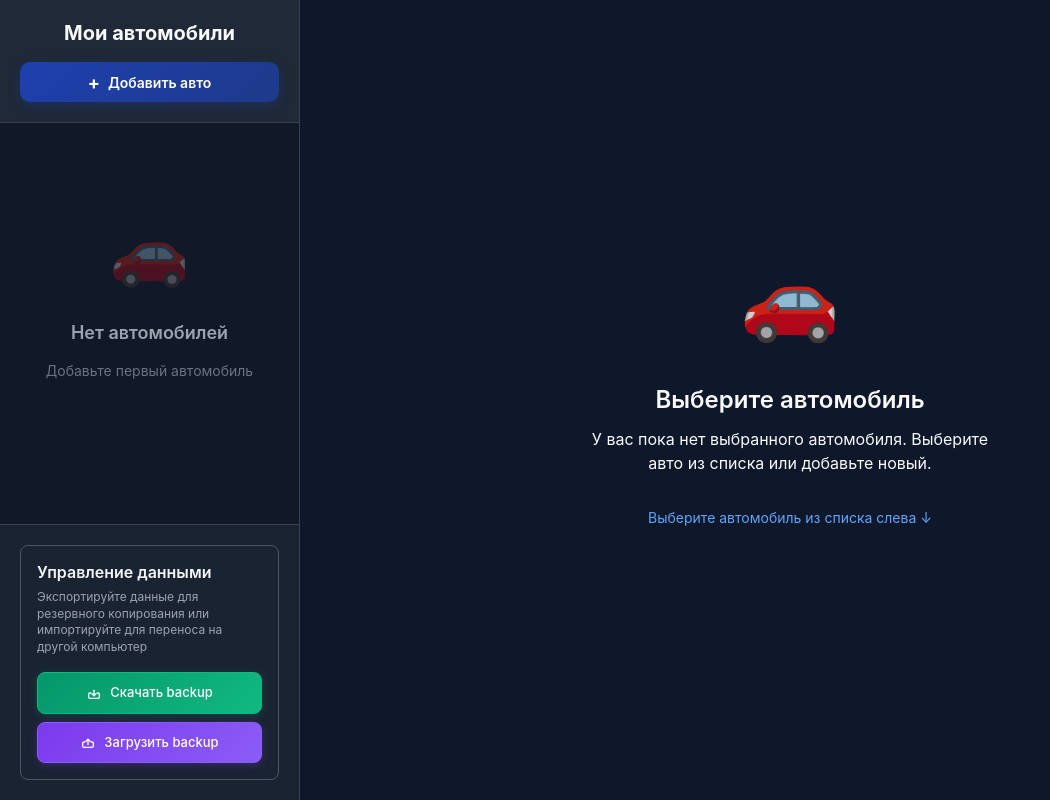
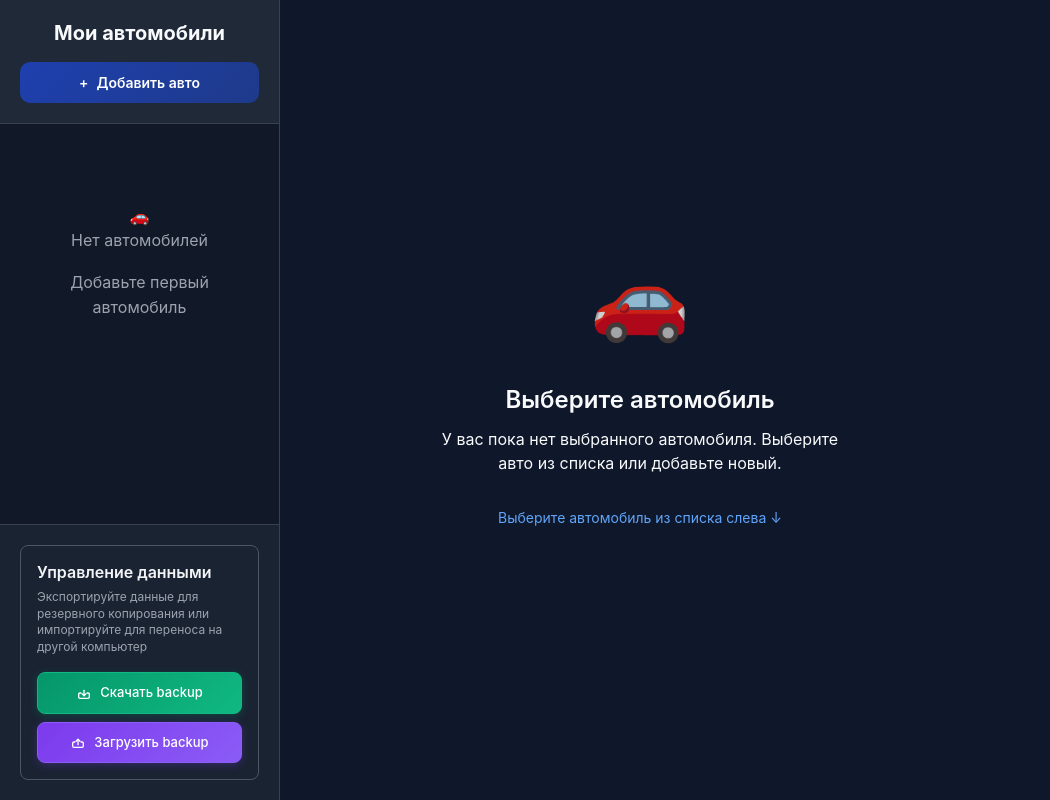
Before and after one commit to niko9445/car-manager-v2, a React (Create React App) app: page / in a window 1280 px wide. Shown: the whole page, without its empty margins (0-1050 px from the left). Built offline with nearby package versions, Linux system fonts and the light colour scheme.

Commit message:
Fix mobile sidebar layout and update global styles

```diff
--- a/public/index.html
+++ b/public/index.html
@@ -3,7 +3,7 @@
   <head>
     <meta charset="utf-8" />
     <link rel="icon" href="%PUBLIC_URL%/favicon.ico" />
-    <meta name="viewport" content="width=device-width, initial-scale=1" />
+    <meta name="viewport" content="width=device-width, initial-scale=1.0, maximum-scale=1.0, user-scalable=no">
     <meta name="theme-color" content="#000000" />
     <meta
       name="description"
--- a/src/App.tsx
+++ b/src/App.tsx
@@ -235,11 +235,11 @@ const AppContent = () => {
     <>
       <div className="app">
         {/* Сайдбар */}
-        <div className={
-          isMobile
-            ? `sidebar-wrapper ${sidebarOpen ? 'sidebar-wrapper--open' : 'sidebar-wrapper--closed'}`
-            : 'sidebar-wrapper'
-        }>
+          <div
+            className={`sidebar-wrapper ${
+              sidebarOpen ? 'sidebar-wrapper--open' : 'sidebar-wrapper--closed'
+            }`}
+          >
             <Sidebar
               cars={cars}
               selectedCar={selectedCar}
@@ -258,6 +258,7 @@ const AppContent = () => {
               onClick={() => setSidebarOpen(false)}
             />
           )}
+
 
         <div className="app__main">
           <MainContent
--- a/src/components/layout/Sidebar/Sidebar.css
+++ b/src/components/layout/Sidebar/Sidebar.css
@@ -1,21 +1,36 @@
 .sidebar__container {
-  width: 300px;
+  position: fixed;
+  top: 0;
+  left: 0;
+  height: 100vh;
+  width: 280px;
   background: #111827;
   border-right: 1px solid #374151;
   display: flex;
   flex-direction: column;
-  height: 100vh;
   overflow-y: auto;
+  transition: transform 0.3s ease-in-out;
+  z-index: 1001;
 }
 
+/* Обёртка управляет открытием/закрытием */
+.sidebar-wrapper--closed .sidebar__container {
+  transform: translateX(-100%);
+}
+
+.sidebar-wrapper--open .sidebar__container {
+  transform: translateX(0);
+}
+
+/* Шапка */
 .sidebar__header {
   padding: 20px;
   border-bottom: 1px solid #374151;
   background: #1f2937;
-  position: relative;
   display: flex;
   flex-direction: column;
   gap: 16px;
+  position: relative;
 }
 
 .sidebar__title {
@@ -26,15 +41,14 @@
   text-align: center;
 }
 
-/* Стили для хедера */
 .sidebar__header-actions {
   display: flex;
-  gap: 10px;
   align-items: center;
   justify-content: space-between;
+  gap: 10px;
 }
 
-/* Стильная кнопка удаления */
+/* Кнопка удаления */
 .sidebar__delete-btn {
   padding: 10px 14px;
   border: 1px solid #374151;
@@ -42,45 +56,15 @@
   background: linear-gradient(135deg, #1f2937 0%, #111827 100%);
   color: #ef4444;
   cursor: pointer;
-  transition: all 0.3s cubic-bezier(0.4, 0, 0.2, 1);
   font-size: 16px;
-  display: flex;
-  align-items: center;
-  justify-content: center;
-  gap: 6px;
-  height: 40px;
-  position: relative;
-  overflow: hidden;
-  box-shadow: 0 4px 12px rgba(0, 0, 0, 0.3);
   font-weight: 600;
-}
-
-.sidebar__delete-btn::before {
-  content: '';
-  position: absolute;
-  top: 0;
-  left: -100%;
-  width: 100%;
-  height: 100%;
-  background: linear-gradient(90deg, transparent, rgba(239, 68, 68, 0.1), transparent);
-  transition: left 0.6s ease;
+  transition: all 0.3s ease;
 }
 
 .sidebar__delete-btn:hover {
   border-color: #ef4444;
-  color: #fff;
   background: linear-gradient(135deg, #ef4444 0%, #dc2626 100%);
-  transform: translateY(-2px);
-  box-shadow: 0 6px 20px rgba(239, 68, 68, 0.4);
-}
-
-.sidebar__delete-btn:hover::before {
-  left: 100%;
-}
-
-.sidebar__delete-btn:active {
-  transform: translateY(0);
-  transition: transform 0.1s ease;
+  color: white;
 }
 
 /* Кнопка добавления */
@@ -98,29 +82,16 @@
   gap: 8px;
   font-size: 14px;
   font-weight: 600;
-  transition: all 0.3s cubic-bezier(0.4, 0, 0.2, 1);
-  height: 40px;
-  box-shadow: 0 4px 12px rgba(30, 64, 175, 0.3);
+  transition: all 0.3s ease;
 }
 
 .sidebar__add-button:hover {
   background: linear-gradient(135deg, #3b82f6 0%, #2563eb 100%);
-  transform: translateY(-2px);
-  box-shadow: 0 6px 20px rgba(59, 130, 246, 0.4);
 }
 
-.sidebar__add-button:active {
-  transform: translateY(0);
-}
-
-.sidebar__add-icon {
-  font-size: 18px;
-  font-weight: bold;
-}
-
-/* Стильная стрелка закрытия */
+/* Кнопка закрытия */
 .sidebar__close-btn {
-  background: linear-gradient(135deg, #374151 0%, #4b5563 100%);
+  background: #374151;
   border: none;
   color: #d1d5db;
   font-size: 18px;
@@ -132,22 +103,15 @@
   align-items: center;
   justify-content: center;
   border-radius: 10px;
-  transition: all 0.3s cubic-bezier(0.4, 0, 0.2, 1);
-  box-shadow: 0 2px 8px rgba(0, 0, 0, 0.2);
+  transition: all 0.3s ease;
 }
 
 .sidebar__close-btn:hover {
-  background: linear-gradient(135deg, #4b5563 0%, #6b7280 100%);
+  background: #4b5563;
   color: #f3f4f6;
-  transform: translateX(-2px);
-  box-shadow: 0 4px 12px rgba(0, 0, 0, 0.3);
 }
 
-.sidebar__close-btn:active {
-  transform: translateX(0);
-}
-
-/* Список автомобилей */
+/* Контент */
 .sidebar__cars-list {
   flex: 1;
   padding: 20px;
@@ -164,27 +128,7 @@
   justify-content: center;
   padding: 60px 20px;
   text-align: center;
-  color: #6b7280;
-}
-
-.sidebar__empty-icon {
-  font-size: 64px;
-  margin-bottom: 20px;
-  opacity: 0.3;
-}
-
-.sidebar__empty-text {
-  margin: 0 0 12px 0;
-  font-size: 18px;
-  font-weight: 600;
   color: #9ca3af;
-}
-
-.sidebar__empty-subtext {
-  margin: 0;
-  font-size: 14px;
-  color: #6b7280;
-  line-height: 1.5;
 }
 
 .sidebar__data-manager {
@@ -194,30 +138,24 @@
   margin-top: auto;
 }
 
-/* Мобильная версия */
+/* ===== Мобильные стили ===== */
 @media (max-width: 768px) {
-  .sidebar__header {
-    padding: 16px;
-    gap: 12px;
+  .sidebar__container {
+    width: 80vw;
+    max-width: 300px;
   }
 
   .sidebar__title {
     font-size: 18px;
   }
 
-  .sidebar__header-actions {
-    gap: 8px;
+  .sidebar__add-button {
+    font-size: 13px;
+    padding: 8px 12px;
   }
 
   .sidebar__delete-btn {
-    height: 36px;
-    padding: 8px 12px;
     font-size: 14px;
-  }
-
-  .sidebar__add-button {
-    height: 36px;
-    font-size: 13px;
     padding: 8px 12px;
   }
 
@@ -226,69 +164,11 @@
     height: 32px;
     font-size: 16px;
   }
-
-  .sidebar__cars-list {
-    padding: 16px;
-    gap: 10px;
-  }
-
-  .sidebar__empty {
-    padding: 40px 20px;
-  }
-
-  .sidebar__empty-icon {
-    font-size: 48px;
-  }
-
-  .sidebar__empty-text {
-    font-size: 16px;
-  }
 }
 
-/* Очень маленькие экраны */
+/* ===== Очень маленькие экраны ===== */
 @media (max-width: 480px) {
   .sidebar__container {
     width: 100vw;
   }
-
-  .sidebar__delete-btn span {
-    display: none;
-  }
-
-  .sidebar__delete-btn {
-    width: 40px;
-    padding: 8px;
-  }
 }
-
-/* Безопасные зоны для iPhone */
-@supports(padding: max(0px)) {
-  .sidebar__container {
-    padding-left: max(0px, env(safe-area-inset-left));
-    padding-right: max(0px, env(safe-area-inset-right));
-  }
-
-  .sidebar__header {
-    padding-top: max(20px, env(safe-area-inset-top));
-  }
-
-  .sidebar__cars-list {
-    padding-bottom: max(20px, env(safe-area-inset-bottom));
-  }
-}
-
-/* Анимации */
-@keyframes slideIn {
-  from {
-    opacity: 0;
-    transform: translateX(-20px);
-  }
-  to {
-    opacity: 1;
-    transform: translateX(0);
-  }
-}
-
-.sidebar__container {
-  animation: slideIn 0.3s ease-out;
-}
--- a/src/components/layout/Sidebar/Sidebar.tsx
+++ b/src/components/layout/Sidebar/Sidebar.tsx
@@ -11,25 +11,22 @@ const Sidebar: React.FC<SidebarProps> = ({
   isMobile = false,
   onClose,
   onAddCar,
-  onDeleteCar
+  onDeleteCar,
 }) => {
   const handleCarSelect = (car: Car) => {
     setSelectedCar(car);
   };
 
   const handleDeleteClick = () => {
-    if (selectedCar) {
-      onDeleteCar(selectedCar);
-    }
+    if (selectedCar) onDeleteCar(selectedCar);
   };
 
   return (
-    <div className="sidebar__container">
+    <aside className="sidebar__container">
       <div className="sidebar__header">
         <h2 className="sidebar__title">Мои автомобили</h2>
 
         <div className="sidebar__header-actions">
-          {/* Кнопка удаления */}
           {selectedCar && (
             <button
               className="sidebar__delete-btn"
@@ -41,17 +38,11 @@ const Sidebar: React.FC<SidebarProps> = ({
             </button>
           )}
 
-          {/* Кнопка добавления */}
-          <button
-            className="sidebar__add-button"
-            onClick={onAddCar}
-            type="button"
-          >
+          <button className="sidebar__add-button" onClick={onAddCar} type="button">
             <span className="sidebar__add-icon">+</span>
             Добавить авто
-            </button>
+          </button>
 
-          {/* Кнопка закрытия для мобильных */}
           {isMobile && (
             <button
               className="sidebar__close-btn"
@@ -65,11 +56,10 @@ const Sidebar: React.FC<SidebarProps> = ({
         </div>
       </div>
 
-      {/* Список автомобилей */}
       <div className="sidebar__cars-list">
         {cars.length === 0 ? (
           <div className="sidebar__empty">
-            <div className="sidebar__empty-icon">{"🚗"}</div>
+            <div className="sidebar__empty-icon">🚗</div>
             <p className="sidebar__empty-text">Нет автомобилей</p>
             <p className="sidebar__empty-subtext">Добавьте первый автомобиль</p>
           </div>
@@ -89,7 +79,7 @@ const Sidebar: React.FC<SidebarProps> = ({
       <div className="sidebar__data-manager">
         <DataManager />
       </div>
-    </div>
+    </aside>
   );
 };
 
--- a/src/styles/globals.css
+++ b/src/styles/globals.css
@@ -93,9 +93,11 @@ p {
   right: 0;
   bottom: 0;
   background: var(--color-bg-overlay);
-  z-index: 999;
+  z-index: 1000;
   backdrop-filter: blur(2px);
+  inset: 0;
 }
+
 
 /* Утилитарные классы */
 .text-center { text-align: center; }
```
Lines whose indentation alone changed are shown as unchanged.
